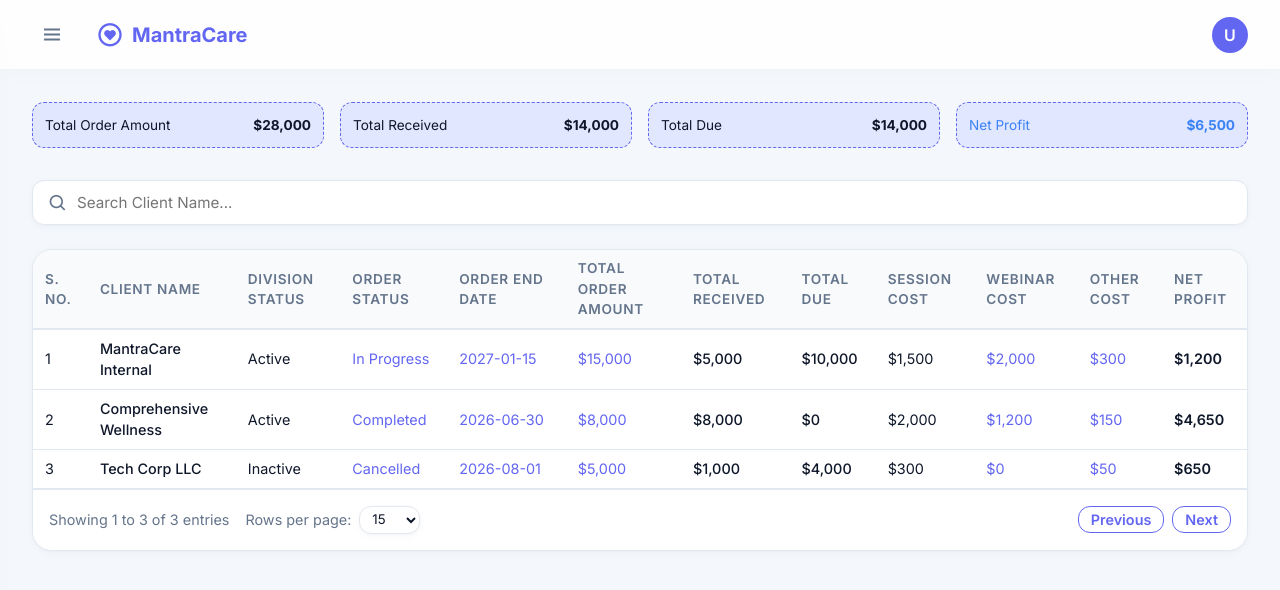
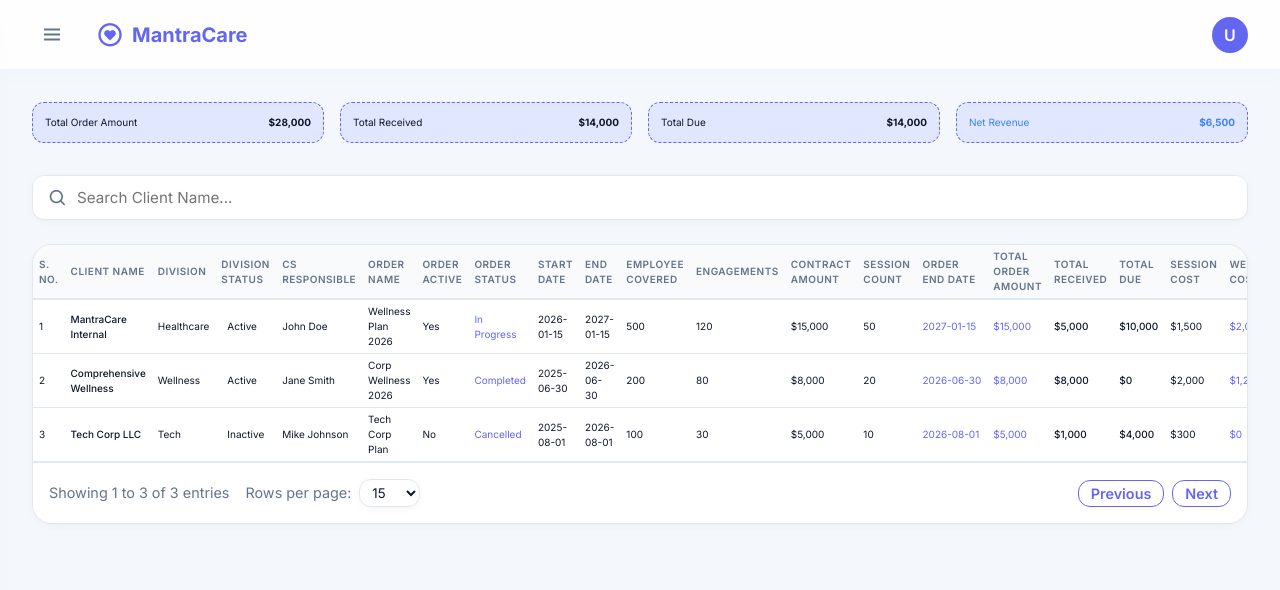
Before and after one commit to karan-mantracare/cs-admin-billing, a React (Vite) app: page /expense-tracker in a window 1280 px wide. Shown: the top 590 px of the page. Built offline with nearby package versions, Linux system fonts and the light colour scheme.

Commit message:
Update Expense Tracker columns, form submission, and rename to Profitability

```diff
--- a/src/components/Sidebar.jsx
+++ b/src/components/Sidebar.jsx
@@ -9,7 +9,7 @@
   const [openGroups, setOpenGroups] = useState({
     'Session Management': false,
     'Client Billing': false,
-    'Expense Management': false
+    'Management': false
   });
 
   const toggleGroup = (group) => {
@@ -45,10 +45,10 @@
       ]
     },
     {
-      title: 'Expense Management',
+      title: 'Management',
       links: [
         { path: '/expense-approval', label: 'Expense Approval', icon: 'bx-receipt' },
-        { path: '/expense-tracker', label: 'Expense Tracker', icon: 'bx-money' },
+        { path: '/expense-tracker', label: 'Client P&L', icon: 'bx-money' },
       ]
     }
   ];
--- a/src/pages/Clients.jsx
+++ b/src/pages/Clients.jsx
@@ -4,7 +4,7 @@
 
 function Clients() {
   const navigate = useNavigate();
-  const { showToast } = useGlobal();
+  const { showToast, addExpense } = useGlobal();
   const [formData, setFormData] = useState({
     plan: 'Comprehensive Wellness (Therapy, Weight, Dia...',
     programCode: 'mantrainternal-',
@@ -252,6 +252,15 @@
             </div>
             <form onSubmit={(e) => {
               e.preventDefault();
+              addExpense({
+                date: new Date().toISOString().split('T')[0],
+                clientName: 'MantraCare Internal',
+                addedBy: 'Admin',
+                expenseType: expenseData.type,
+                details: expenseData.details,
+                deliveredBy: expenseData.deliveredBy,
+                amount: parseFloat(expenseData.amount) || 0
+              });
               showToast("Expense Request Sent Successfully!", 5000);
               setIsExpenseModalOpen(false);
               setExpenseData({ type: 'Standee', details: '', amount: '', deliveredBy: '' });
--- a/src/pages/ExpenseTracker.jsx
+++ b/src/pages/ExpenseTracker.jsx
@@ -11,8 +11,18 @@
     {
       id: 1,
       clientName: 'MantraCare Internal',
+      division: 'Healthcare',
       divisionStatus: 'Active',
+      csResponsible: 'John Doe',
+      orderName: 'Wellness Plan 2026',
+      orderActive: 'Yes',
       orderStatus: 'In Progress',
+      startDate: '2026-01-15',
+      endDate: '2027-01-15',
+      employeeCovered: 500,
+      engagements: 120,
+      contractAmount: 15000,
+      sessionCount: 50,
       orderEndDate: '2027-01-15',
       totalOrderAmount: 15000,
       totalReceived: 5000,
@@ -24,8 +34,18 @@
     {
       id: 2,
       clientName: 'Comprehensive Wellness',
+      division: 'Wellness',
       divisionStatus: 'Active',
+      csResponsible: 'Jane Smith',
+      orderName: 'Corp Wellness 2026',
+      orderActive: 'Yes',
       orderStatus: 'Completed',
+      startDate: '2025-06-30',
+      endDate: '2026-06-30',
+      employeeCovered: 200,
+      engagements: 80,
+      contractAmount: 8000,
+      sessionCount: 20,
       orderEndDate: '2026-06-30',
       totalOrderAmount: 8000,
       totalReceived: 8000,
@@ -37,8 +57,18 @@
     {
       id: 3,
       clientName: 'Tech Corp LLC',
+      division: 'Tech',
       divisionStatus: 'Inactive',
+      csResponsible: 'Mike Johnson',
+      orderName: 'Tech Corp Plan',
+      orderActive: 'No',
       orderStatus: 'Cancelled',
+      startDate: '2025-08-01',
+      endDate: '2026-08-01',
+      employeeCovered: 100,
+      engagements: 30,
+      contractAmount: 5000,
+      sessionCount: 10,
       orderEndDate: '2026-08-01',
       totalOrderAmount: 5000,
       totalReceived: 1000,
@@ -85,7 +115,22 @@
   const formatCurrency = (amount) => `$${amount.toLocaleString()}`;
 
   return (
-    <main className="main-content">
+    <main className="main-content expense-tracker-page">
+      <style>{`
+        .expense-tracker-page .data-table th,
+        .expense-tracker-page .data-table td {
+          font-size: 10px !important;
+          padding: 4px 6px !important;
+        }
+        .expense-tracker-page .summary-item span,
+        .expense-tracker-page .summary-item strong {
+          font-size: 10px !important;
+        }
+        .expense-tracker-page .badge {
+          font-size: 10px !important;
+          padding: 2px 6px !important;
+        }
+      `}</style>
       {/* Summary Dashboard */}
       <div style={{ display: 'flex', gap: '1rem', marginBottom: '2rem' }}>
         <div className="summary-box" style={{ flex: 1 }}>
@@ -108,7 +153,7 @@
         </div>
         <div className="summary-box" style={{ flex: 1 }}>
           <div className="summary-item">
-            <span style={{ color: 'var(--blue)' }}>Net Profit</span>
+            <span style={{ color: 'var(--blue)' }}>Net Revenue</span>
             <strong style={{ color: 'var(--blue)' }}>{formatCurrency(totalProfit)}</strong>
           </div>
         </div>
@@ -135,8 +180,18 @@
             <tr>
               <th>S. NO.</th>
               <th>CLIENT NAME</th>
+              <th>DIVISION</th>
               <th>DIVISION STATUS</th>
+              <th>CS RESPONSIBLE</th>
+              <th>ORDER NAME</th>
+              <th>ORDER ACTIVE</th>
               <th>ORDER STATUS</th>
+              <th>START DATE</th>
+              <th>END DATE</th>
+              <th>EMPLOYEE COVERED</th>
+              <th>ENGAGEMENTS</th>
+              <th>CONTRACT AMOUNT</th>
+              <th>SESSION COUNT</th>
               <th>ORDER END DATE</th>
               <th>TOTAL ORDER AMOUNT</th>
               <th>TOTAL RECEIVED</th>
@@ -144,12 +199,17 @@
               <th>SESSION COST</th>
               <th>WEBINAR COST</th>
               <th>OTHER COST</th>
-              <th>NET PROFIT</th>
+              <th>NET REVENUE</th>
             </tr>
           </thead>
           <tbody>
             {paginatedExpenses.map((exp, index) => {
-              const netProfit = exp.totalReceived - exp.totalSessionCost - exp.totalWebinarCost - exp.otherCost;
+              const netRevenue = exp.totalReceived - exp.totalSessionCost - exp.totalWebinarCost - exp.otherCost;
+              const margin = exp.totalReceived > 0 ? (netRevenue / exp.totalReceived) * 100 : 0;
+              let revenueColor = 'var(--red)';
+              if (margin > 50) revenueColor = 'var(--green)';
+              else if (margin >= 11) revenueColor = 'var(--orange)';
+
               return (
                 <tr key={exp.id}>
                   <td>{startIndex + index + 1}</td>
@@ -159,16 +219,29 @@
                     {exp.clientName}
                   </td>
 
+                  <td>{exp.division}</td>
+
                   <td>
                     <span className={`badge badge-${exp.divisionStatus === 'Active' ? 'success' : 'danger'}`}>
                       {exp.divisionStatus}
                     </span>
                   </td>
 
+                  <td>{exp.csResponsible}</td>
+                  <td>{exp.orderName}</td>
+                  <td>{exp.orderActive}</td>
+
                   {/* Routes to /clients */}
                   <td style={{ cursor: 'pointer', color: 'var(--primary)' }} onClick={() => navigate('/clients')}>
                     {exp.orderStatus}
                   </td>
+
+                  <td>{exp.startDate}</td>
+                  <td>{exp.endDate}</td>
+                  <td>{exp.employeeCovered}</td>
+                  <td>{exp.engagements}</td>
+                  <td>{formatCurrency(exp.contractAmount)}</td>
+                  <td>{exp.sessionCount}</td>
 
                   {/* Routes to /clients */}
                   <td style={{ cursor: 'pointer', color: 'var(--primary)', whiteSpace: 'nowrap' }} onClick={() => navigate('/clients')}>
@@ -202,8 +275,8 @@
                     {formatCurrency(exp.otherCost)}
                   </td>
 
-                  <td style={{ fontWeight: '600', color: netProfit >= 0 ? 'var(--success)' : 'var(--danger)' }}>
-                    {formatCurrency(netProfit)}
+                  <td style={{ fontWeight: '600', color: revenueColor }}>
+                    {formatCurrency(netRevenue)}
                   </td>
                 </tr>
               );
```
